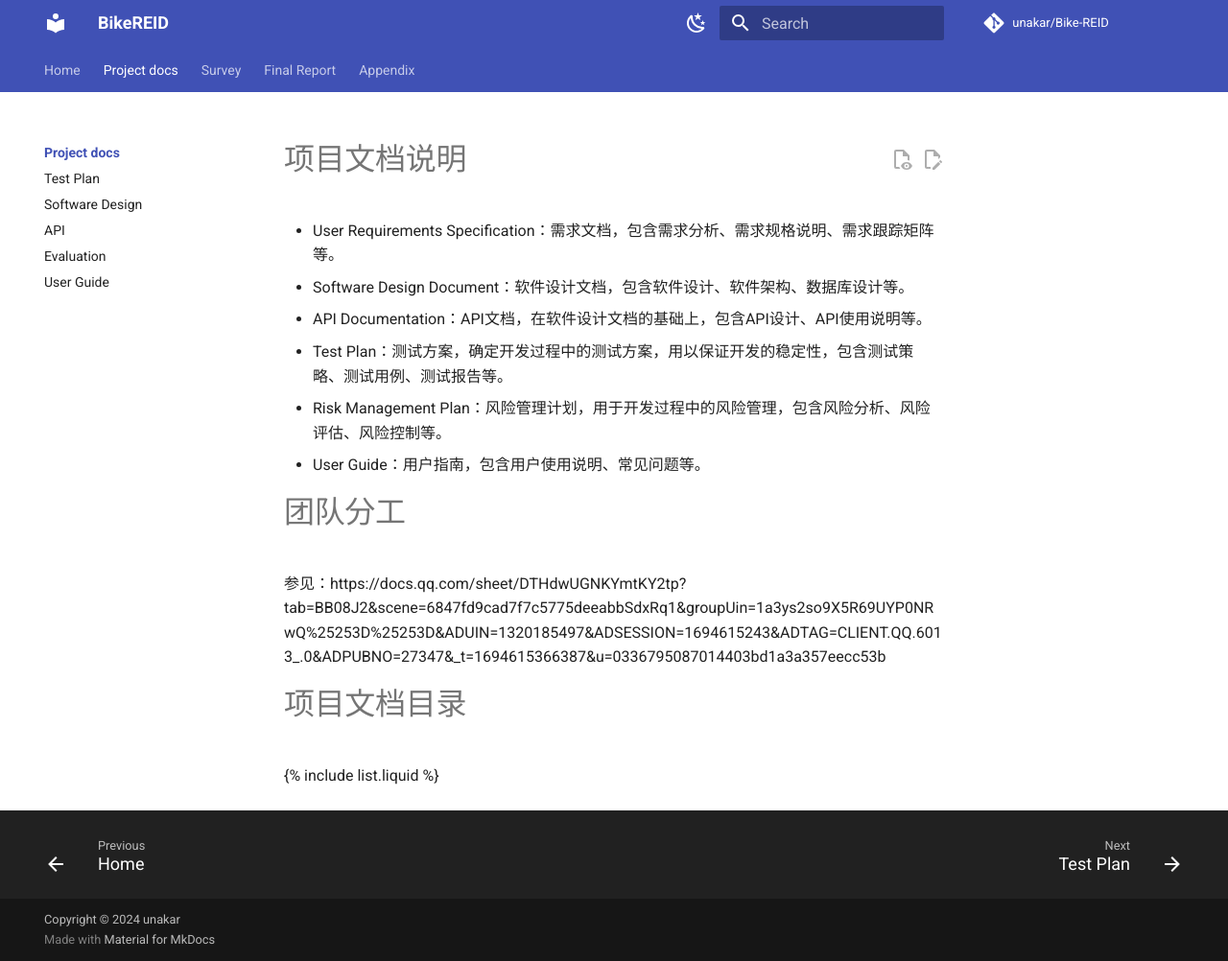
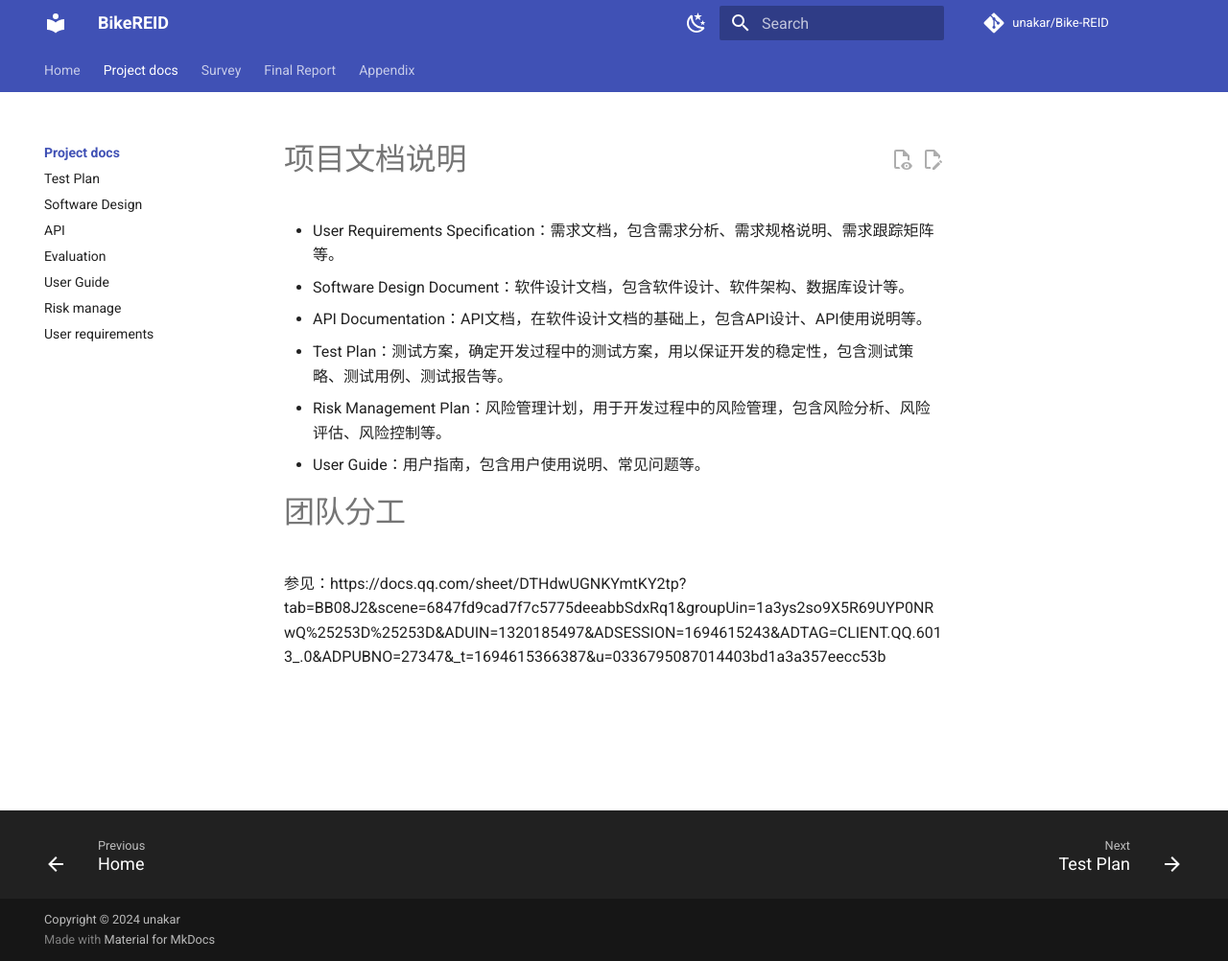
Before and after one commit to Unakar/Bike-REID, an MkDocs documentation site: the page built from docs/project docs/README.md, in a window 1280 px wide and 1002 px high. Shown: the whole window at 96% size. Built offline with MkDocs 1.6.1 and Material for MkDocs 9.7.7, drawn with Linux system fonts in a browser that asks for light colours; comment, search, counter and statistics services are not loaded.

```diff
--- a/docs/project docs/README.md
+++ b/docs/project docs/README.md
@@ -13,7 +13,3 @@
 
 # 团队分工
 参见：https://docs.qq.com/sheet/DTHdwUGNKYmtKY2tp?tab=BB08J2&scene=6847fd9cad7f7c5775deeabbSdxRq1&groupUin=1a3ys2so9X5R69UYP0NRwQ%25253D%25253D&ADUIN=1320185497&ADSESSION=1694615243&ADTAG=CLIENT.QQ.6013_.0&ADPUBNO=27347&_t=1694615366387&u=0336795087014403bd1a3a357eecc53b
-
-
-# 项目文档目录
-{% include list.liquid %}
--- a/mkdocs.yaml
+++ b/mkdocs.yaml
@@ -15,6 +15,8 @@
     - API: project docs/API Documentation.md
     - Evaluation: project docs/Model Evaluation Result.md
     - User Guide: project docs/User Guide.md
+    - Risk manage: project docs/Risk Management Plan.md
+    - User requirements: project docs/User Requirements Specification.md
   - Survey: survey_report/survey report.md
   - Final Report: final_report/Final Report.md
   - Appendix:
```
Also changed, not shown: docs/final_report/README.md (deleted, +0 -7 lines), 1 other file.
